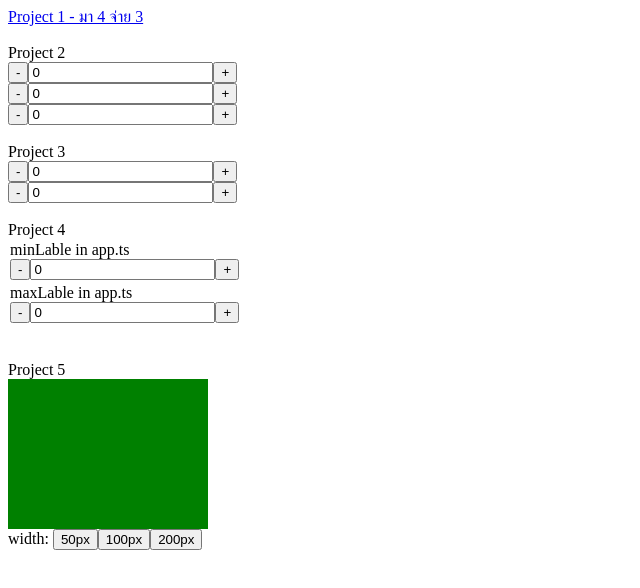
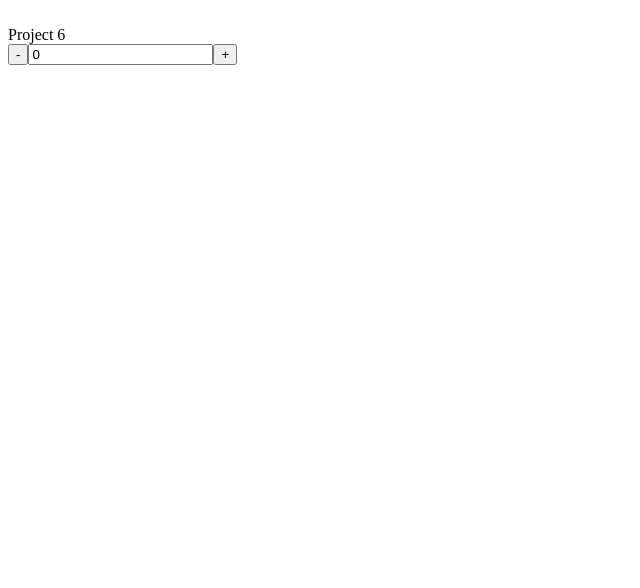
Before and after one commit to jakkaphatminthana/Angular_Train, an Angular app: page / in a window 1280 px wide. Shown: the top 588 px of the page, without its empty margins (0-640 px from the left). Built offline with nearby package versions, Linux system fonts and the light colour scheme.

Commit message:
1.1 - p6

```diff
--- a/src/app/app.component.html
+++ b/src/app/app.component.html
@@ -1,8 +1,8 @@
-<!-- Project 1 -->
+<!--  Project 1
 <a routerLink="/project1">Project 1 - มา 4 จ่าย 3</a>
 <router-outlet></router-outlet>
 
-<!-- Project 2 -->
+<!-- Project 2
 <br>
 <br>
 <span>Project 2</span>
@@ -10,20 +10,20 @@
 <app-project2 [step]="5"></app-project2>
 <app-project2 [step]="10"></app-project2>
 
-<!-- Project 3 -->
+<!-- Project 3
 <br>
 <br>
 <span>Project 3</span>
 <app-project3 (numberChange)="testNumberChange($event)" [step]="5"></app-project3>
 <app-project3 (numberChange)="testNumberChange($event)" [step]="10"></app-project3>
 
-<!-- Project 4 -->
+<!-- Project 4
 <br>
 <br>
 <span>Project 4</span>
 <app-p4-max-min-meter [minLabel]="appMinLabel" [maxLabel]="appMaxLabel"></app-p4-max-min-meter>
 
-<!-- Project 5 - Sqaure flex-->
+<!-- Project 5 - Sqaure flex
 <br>
 <br>
 <span>Project 5</span>
@@ -34,3 +34,18 @@
     <button type="button" (click)="squareWidth=100">100px</button>
     <button type="button" (click)="squareWidth=200">200px</button>
 </div>
+------------------------------------------------------------------------------------------------------------------>
+
+<!-- numberChange คือค่าที่ output.EventEmit ของการกดปุ่ม -->
+
+<!-- Normal Code -->
+<!-- <app-project3 [counter]="appCounter" (counterChange)="appCounter = $event"></app-project3>
+<app-p5-sqaure-flex [divWidth]="appCounter"></app-p5-sqaure-flex> -->
+
+<!-- Nice Code -->
+<!-- มันคือเทคนิค Two way binding -->
+<!-- เกิดจาก Input counter + output counterChange รวมกันด้วยการตั้งชื่อ -->
+<br>
+<span>Project 6</span>
+<app-project3 [(counter)]="appCounter" [step]="10"></app-project3>
+<app-p5-sqaure-flex [divWidth]="appCounter"></app-p5-sqaure-flex>
--- a/src/app/app.component.ts
+++ b/src/app/app.component.ts
@@ -13,6 +13,8 @@ export class AppComponent {
   squareWidth = 200;
   squareHeight = 150;
 
+  appCounter = 0;
+
   testNumberChange(value: number) {
     console.log('testNumberChange is action:', value);
   }
--- a/src/app/module/project3/project3.component.ts
+++ b/src/app/module/project3/project3.component.ts
@@ -6,9 +6,9 @@ import { Component, EventEmitter, Input, Output } from '@angular/core';
   styleUrls: ['./project3.component.scss']
 })
 export class Project3Component {
-  counter = 0;
+  @Input() counter = 0;
   @Input() step: number = 1;
-  @Output() numberChange = new EventEmitter();
+  @Output() counterChange = new EventEmitter();
 
   constructor () { }
   ngOnInit(): void { }
@@ -16,14 +16,14 @@ export class Project3Component {
   increment() {
     if (this.counter < 100) {
       this.counter = this.counter + this.step;
-      this.numberChange.emit(this.counter);
+      this.counterChange.emit(this.counter);
     }
   }
 
   decrement() {
     if (this.counter > 0) {
       this.counter = this.counter - this.step;
-      this.numberChange.emit(this.counter);
+      this.counterChange.emit(this.counter);
     }
   }
 }
```
